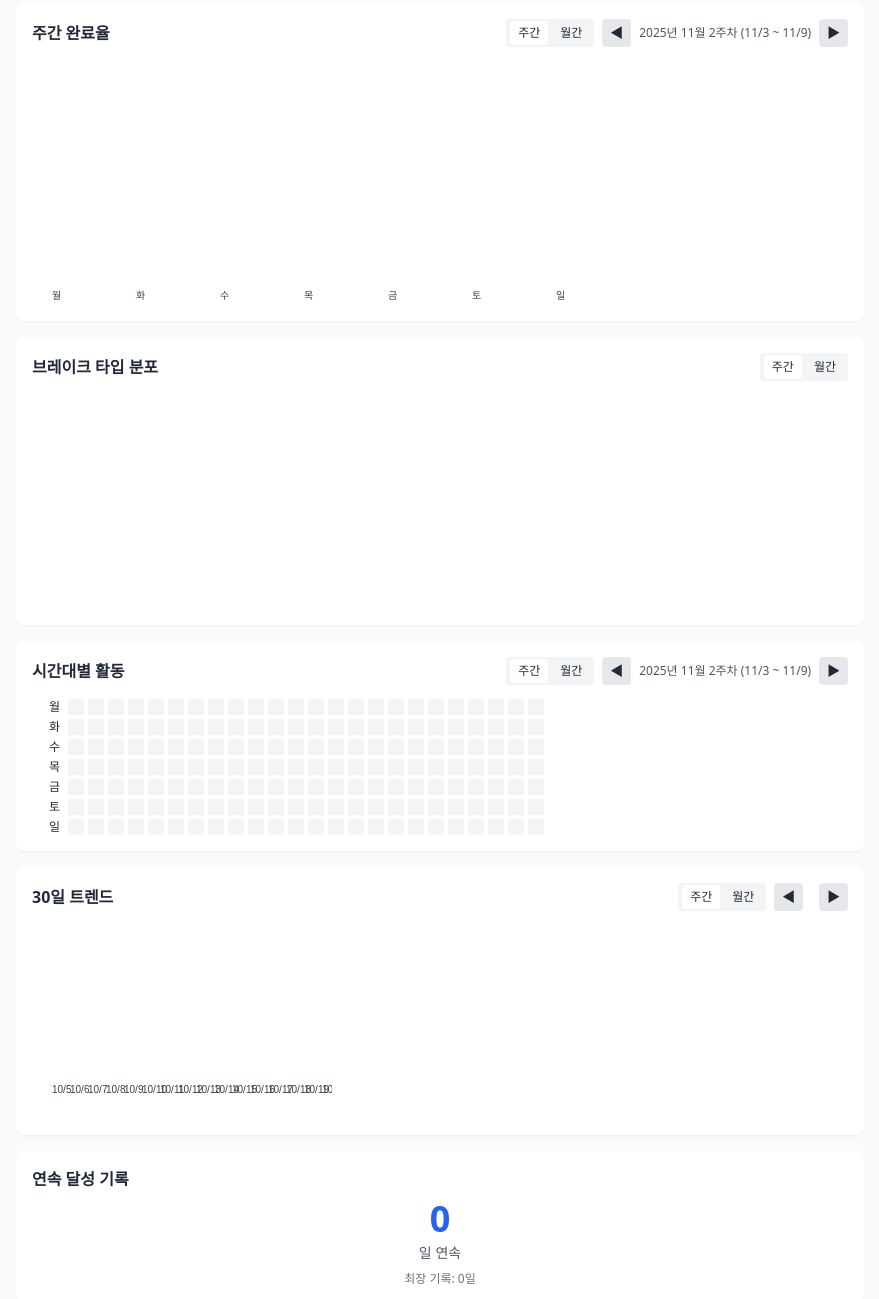
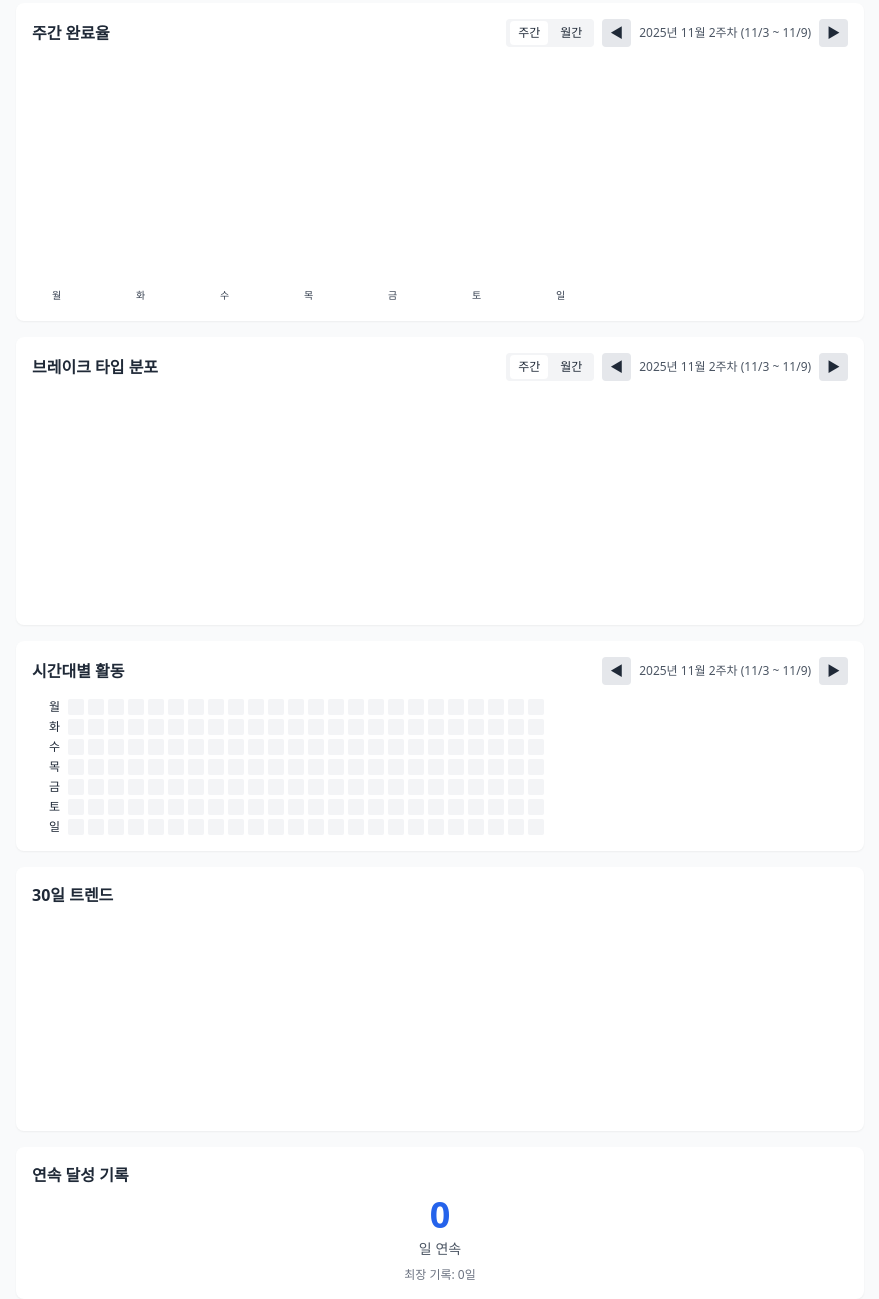
Before and after one commit to vibecodercat-droid/breet, a browser extension: page pages/statistics.html in a window 1280 px wide. Shown: the part 346-1645 px from the top of the page, without its empty margins (200-1079 px from the left). Drawn offline with nearby package versions, Linux system fonts and the light colour scheme.

Commit message:
fix(stats): scope week/month toggle to Type Distribution only; restore weekly-only logic for other sections; add prev/next and info to type section

```diff
--- a/pages/statistics.html
+++ b/pages/statistics.html
@@ -70,6 +70,9 @@
               <button id="typeModeWeek" class="px-2 py-1 text-xs rounded bg-white">주간</button>
               <button id="typeModeMonth" class="px-2 py-1 text-xs rounded">월간</button>
             </div>
+            <button id="prevType" class="px-2 py-1 text-sm rounded bg-gray-200 hover:bg-gray-300">◀</button>
+            <div id="typeInfo" class="text-xs text-gray-600 min-w-[160px] text-center"></div>
+            <button id="nextType" class="px-2 py-1 text-sm rounded bg-gray-200 hover:bg-gray-300">▶</button>
           </div>
         </div>
         <div style="height:220px"><canvas id="typeDistributionChart" height="200"></canvas></div>
@@ -80,10 +83,6 @@
         <div class="flex items-center justify-between mb-2">
           <h2 class="text-base font-semibold">시간대별 활동</h2>
           <div class="flex items-center gap-2">
-            <div class="flex items-center gap-1 bg-gray-100 rounded px-1 py-0.5">
-              <button id="heatModeWeek" class="px-2 py-1 text-xs rounded bg-white">주간</button>
-              <button id="heatModeMonth" class="px-2 py-1 text-xs rounded">월간</button>
-            </div>
             <button id="prevWeekHeat" class="px-2 py-1 text-sm rounded bg-gray-200 hover:bg-gray-300">◀</button>
             <div id="weekInfoHeat" class="text-xs text-gray-600 min-w-[160px] text-center"></div>
             <button id="nextWeekHeat" class="px-2 py-1 text-sm rounded bg-gray-200 hover:bg-gray-300">▶</button>
@@ -94,18 +93,7 @@
 
       <!-- 30일 트렌드 -->
       <section class="bg-white rounded-lg shadow-sm p-4">
-        <div class="flex items-center justify-between mb-2">
-          <h2 class="text-base font-semibold">30일 트렌드</h2>
-          <div class="flex items-center gap-2">
-            <div class="flex items-center gap-1 bg-gray-100 rounded px-1 py-0.5">
-              <button id="trendModeWeek" class="px-2 py-1 text-xs rounded bg-white">주간</button>
-              <button id="trendModeMonth" class="px-2 py-1 text-xs rounded">월간</button>
-            </div>
-            <button id="prevTrend" class="px-2 py-1 text-sm rounded bg-gray-200 hover:bg-gray-300">◀</button>
-            <div id="trendInfo" class="text-xs text-gray-600 min-w-[160px] text-center"></div>
-            <button id="nextTrend" class="px-2 py-1 text-sm rounded bg-gray-200 hover:bg-gray-300">▶</button>
-          </div>
-        </div>
+        <h2 class="text-base font-semibold mb-2">30일 트렌드</h2>
         <div style="height:200px"><canvas id="trendChart" height="180"></canvas></div>
       </section>
 
--- a/pages/statistics.js
+++ b/pages/statistics.js
@@ -5,12 +5,12 @@ import { isSameLocalDay, localDateKey, parseLocalDateKey, startOfLocalDay } from
 // 선택된 날짜 상태
 let selectedDate = new Date();
 selectedDate.setHours(0, 0, 0, 0);
-// 기간/네비게이션 상태
-let periodMode = 'week'; // 'week' | 'month'
-// 주 네비게이션 상태 (0: 이번 주, -1: 지난 주 ...)
+// 주 네비게이션(주간 완료율/히트맵)
 let weekOffset = 0;
-// 월 네비게이션 상태 (0: 이번 달, -1: 지난 달 ...)
-let monthOffset = 0;
+// 브레이크 타입 분포 전용 기간/네비게이션 상태
+let typeMode = 'week'; // 'week' | 'month'
+let typeWeekOffset = 0;
+let typeMonthOffset = 0;
 
 /**
  * 선택된 날짜 표시
@@ -152,35 +152,23 @@ async function renderWeekly() {
     'todosByDate'
   ]);
 
-  // 기간 정보 계산 및 표시 (주간/월간)
+  // 기간 정보 계산 및 표시 (주간 고정)
   const weekInfo = getWeekInfo(new Date(), weekOffset);
-  const now = new Date();
-  const monthBase = new Date(now.getFullYear(), now.getMonth() + monthOffset, 1);
-  const monthStart = new Date(monthBase.getFullYear(), monthBase.getMonth(), 1);
-  const monthEnd = new Date(monthBase.getFullYear(), monthBase.getMonth()+1, 0);
-  const startTs = (periodMode==='week' ? weekInfo.start : monthStart).getTime();
-  const endRef = (periodMode==='week' ? weekInfo.end : monthEnd);
-  const endTs = new Date(endRef.getFullYear(), endRef.getMonth(), endRef.getDate(), 23,59,59,999).getTime();
+  const startTs = weekInfo.start.getTime();
+  const endTs = new Date(weekInfo.end.getFullYear(), weekInfo.end.getMonth(), weekInfo.end.getDate(), 23,59,59,999).getTime();
   const weekInfoEl = document.getElementById('weekInfo');
   if (weekInfoEl) {
-    weekInfoEl.textContent = (periodMode==='week')
-      ? weekInfo.text
-      : `${monthStart.getFullYear()}년 ${monthStart.getMonth()+1}월 (${monthStart.getMonth()+1}/1 ~ ${monthEnd.getMonth()+1}/${monthEnd.getDate()})`;
+    weekInfoEl.textContent = weekInfo.text;
   }
 
-  // 세션 기준 통계 (주간: 월~일, 월간: 1..마지막일)
-  const bucketLen = (periodMode==='week') ? 7 : monthEnd.getDate();
+  // 세션 기준 통계 (주간: 월~일)
+  const bucketLen = 7;
   const sessionCounts = Array.from({ length: bucketLen }, () => ({ total: 0, completed: 0 }));
   for (const b of breakHistory) {
     const ts = Date.parse(b.timestamp || 0);
     if (!(ts >= startTs && ts <= endTs)) continue;
-    let idx;
-    if (periodMode==='week') {
-      const gd = new Date(ts).getDay();
-      idx = (gd === 0) ? 6 : (gd - 1);
-    } else {
-      idx = new Date(ts).getDate() - 1;
-    }
+    const gd = new Date(ts).getDay();
+    const idx = (gd === 0) ? 6 : (gd - 1);
     sessionCounts[idx].total += 1;
     if (b.completed) sessionCounts[idx].completed += 1;
   }
@@ -192,13 +180,8 @@ async function renderWeekly() {
     if (!Array.isArray(todos)) continue;
     const ts = parseLocalDateKey(dateKeyStr);
     if (!(ts >= startTs && ts <= endTs)) continue;
-    let idx;
-    if (periodMode==='week') {
-      const dayOfWeek = new Date(ts).getDay();
-      idx = (dayOfWeek === 0) ? 6 : (dayOfWeek - 1);
-    } else {
-      idx = new Date(ts).getDate() - 1;
-    }
+    const dayOfWeek = new Date(ts).getDay();
+    const idx = (dayOfWeek === 0) ? 6 : (dayOfWeek - 1);
     todos.forEach((todo) => {
       todoWeekly[idx].total += 1;
       if (todo.completed) todoWeekly[idx].completed += 1;
@@ -228,7 +211,7 @@ async function renderWeekly() {
   window.weeklyChartInstance = new window.Chart(ctx, {
     type: 'bar',
     data: {
-      labels: (periodMode==='week') ? ['월','화','수','목','금','토','일'] : Array.from({length: bucketLen}, (_,i)=> String(i+1)),
+      labels: ['월','화','수','목','금','토','일'],
       datasets: [
         { label: '세션 완료율', data: sessionData, backgroundColor: 'rgba(59, 130, 246, 0.6)', borderColor: 'rgba(59,130,246,1)', borderWidth: 2 },
         { label: '투두 완료율', data: todoData, backgroundColor: 'rgba(34, 197, 94, 0.6)', borderColor: 'rgba(34,197,94,1)', borderWidth: 2 }
@@ -391,45 +374,25 @@ document.addEventListener('DOMContentLoaded', () => {
   const nextWeekBtn = document.getElementById('nextWeek');
   const prevWeekHeat = document.getElementById('prevWeekHeat');
   const nextWeekHeat = document.getElementById('nextWeekHeat');
-  function moveWeek(delta){
-    if (periodMode==='week') {
-      weekOffset = Math.min(0, weekOffset + delta);
-    } else {
-      monthOffset = Math.min(0, monthOffset + delta);
-    }
-    renderWeekly(); renderHourlyHeatmap(); renderTypeDistribution(); renderTrendChart();
-  }
+  function moveWeek(delta){ weekOffset = Math.min(0, weekOffset + delta); renderWeekly(); renderHourlyHeatmap(); }
   if (prevWeekBtn) prevWeekBtn.addEventListener('click', ()=>moveWeek(-1));
   if (nextWeekBtn) nextWeekBtn.addEventListener('click', ()=>moveWeek(1));
   if (prevWeekHeat) prevWeekHeat.addEventListener('click', ()=>moveWeek(-1));
   if (nextWeekHeat) nextWeekHeat.addEventListener('click', ()=>moveWeek(1));
 
-  // 주/월 모드 토글(모든 섹션 공통 적용)
-  function setMode(mode){
-    periodMode = mode;
-    // 버튼 스타일 토글
-    [['weeklyModeWeek','weeklyModeMonth'],['heatModeWeek','heatModeMonth'],['typeModeWeek','typeModeMonth'],['trendModeWeek','trendModeMonth']].forEach(([w,m])=>{
-      const wb=document.getElementById(w), mb=document.getElementById(m);
-      if (wb && mb){
-        if (mode==='week'){ wb.classList.add('bg-white'); mb.classList.remove('bg-white'); }
-        else { mb.classList.add('bg-white'); wb.classList.remove('bg-white'); }
-      }
-    });
-    renderWeekly(); renderHourlyHeatmap(); renderTypeDistribution(); renderTrendChart();
+  // 타입 분포 전용 토글/네비게이션
+  function setTypeMode(mode){ typeMode = mode; updateTypeButtons(); renderTypeDistribution(); }
+  function updateTypeButtons(){
+    const tw=document.getElementById('typeModeWeek'); const tm=document.getElementById('typeModeMonth');
+    if (tw && tm){ if (typeMode==='week'){ tw.classList.add('bg-white'); tm.classList.remove('bg-white'); } else { tm.classList.add('bg-white'); tw.classList.remove('bg-white'); } }
   }
-  const wmw=document.getElementById('weeklyModeWeek'); if(wmw) wmw.addEventListener('click', ()=>setMode('week'));
-  const wmm=document.getElementById('weeklyModeMonth'); if(wmm) wmm.addEventListener('click', ()=>setMode('month'));
-  const hmw=document.getElementById('heatModeWeek'); if(hmw) hmw.addEventListener('click', ()=>setMode('week'));
-  const hmm=document.getElementById('heatModeMonth'); if(hmm) hmm.addEventListener('click', ()=>setMode('month'));
-  const tmw=document.getElementById('typeModeWeek'); if(tmw) tmw.addEventListener('click', ()=>setMode('week'));
-  const tmm=document.getElementById('typeModeMonth'); if(tmm) tmm.addEventListener('click', ()=>setMode('month'));
-  const trmw=document.getElementById('trendModeWeek'); if(trmw) trmw.addEventListener('click', ()=>setMode('week'));
-  const trmm=document.getElementById('trendModeMonth'); if(trmm) trmm.addEventListener('click', ()=>setMode('month'));
-
-  // 트렌드 전용 네비(주/월 공통)
-  const prevTrend=document.getElementById('prevTrend'); const nextTrend=document.getElementById('nextTrend');
-  if (prevTrend) prevTrend.addEventListener('click', ()=>moveWeek(-1));
-  if (nextTrend) nextTrend.addEventListener('click', ()=>moveWeek(1));
+  const tmw=document.getElementById('typeModeWeek'); if(tmw) tmw.addEventListener('click', ()=>setTypeMode('week'));
+  const tmm=document.getElementById('typeModeMonth'); if(tmm) tmm.addEventListener('click', ()=>setTypeMode('month'));
+  const prevType=document.getElementById('prevType'); const nextType=document.getElementById('nextType');
+  function moveType(delta){ if(typeMode==='week'){ typeWeekOffset=Math.min(0, typeWeekOffset+delta);} else { typeMonthOffset=Math.min(0, typeMonthOffset+delta);} renderTypeDistribution(); }
+  if(prevType) prevType.addEventListener('click', ()=>moveType(-1));
+  if(nextType) nextType.addEventListener('click', ()=>moveType(1));
+  updateTypeButtons();
 
   refreshAllStats();
   setupRealtimeUpdates();
@@ -486,18 +449,19 @@ document.addEventListener('DOMContentLoaded', () => {
 async function renderTypeDistribution(){
   const { breakHistory=[] } = await chrome.storage.local.get('breakHistory');
   const now=new Date();
-  const wInfo=getWeekInfo(new Date(), weekOffset);
-  const mBase=new Date(now.getFullYear(), now.getMonth()+monthOffset, 1);
+  const wInfo=getWeekInfo(new Date(), typeWeekOffset);
+  const mBase=new Date(now.getFullYear(), now.getMonth()+typeMonthOffset, 1);
   const mStart=new Date(mBase.getFullYear(), mBase.getMonth(), 1);
   const mEnd=new Date(mBase.getFullYear(), mBase.getMonth()+1, 0);
-  const sTs=(periodMode==='week'?wInfo.start:mStart).getTime();
-  const eRef=(periodMode==='week'?wInfo.end:mEnd);
+  const sTs=(typeMode==='week'?wInfo.start:mStart).getTime();
+  const eRef=(typeMode==='week'?wInfo.end:mEnd);
   const eTs=new Date(eRef.getFullYear(), eRef.getMonth(), eRef.getDate(), 23,59,59,999).getTime();
   const counts={}; const names={eyeExercise:'눈 운동',stretching:'스트레칭',breathing:'호흡',hydration:'수분',movement:'움직임'};
   breakHistory.filter(b=>b.completed).forEach(b=>{ const ts=Date.parse(b.timestamp||0); if(!(ts>=sTs&&ts<=eTs)) return; const k=names[b.breakType]||b.breakType||'기타'; counts[k]=(counts[k]||0)+1; });
   const canvas=document.getElementById('typeDistributionChart'); if(!canvas) return; const ctx=canvas.getContext('2d');
   if(window.typeChart) { window.typeChart.destroy(); }
   window.typeChart = new Chart(ctx,{ type:'doughnut', data:{ labels:Object.keys(counts), datasets:[{ data:Object.values(counts), backgroundColor:['#3b82f6','#10b981','#f59e0b','#ef4444','#8b5cf6'] }] }, options:{ responsive:true, maintainAspectRatio:false, plugins:{ legend:{ position:'bottom' } } } });
+  const infoEl=document.getElementById('typeInfo'); if(infoEl){ infoEl.textContent = (typeMode==='week') ? wInfo.text : `${mStart.getFullYear()}년 ${mStart.getMonth()+1}월 (${mStart.getMonth()+1}/1 ~ ${mEnd.getMonth()+1}/${mEnd.getDate()})`; }
 }
 
 async function renderHourlyHeatmap(){
```
